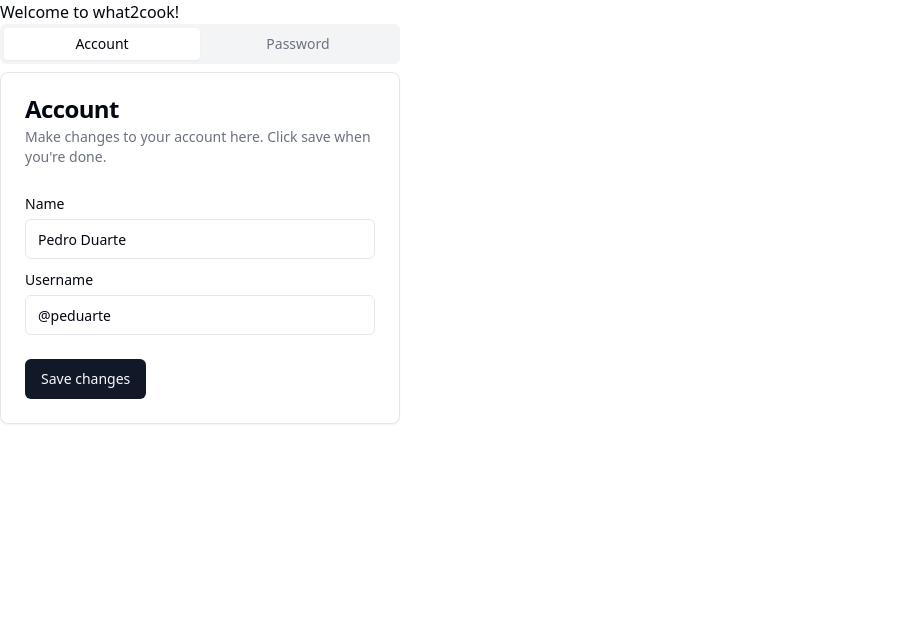
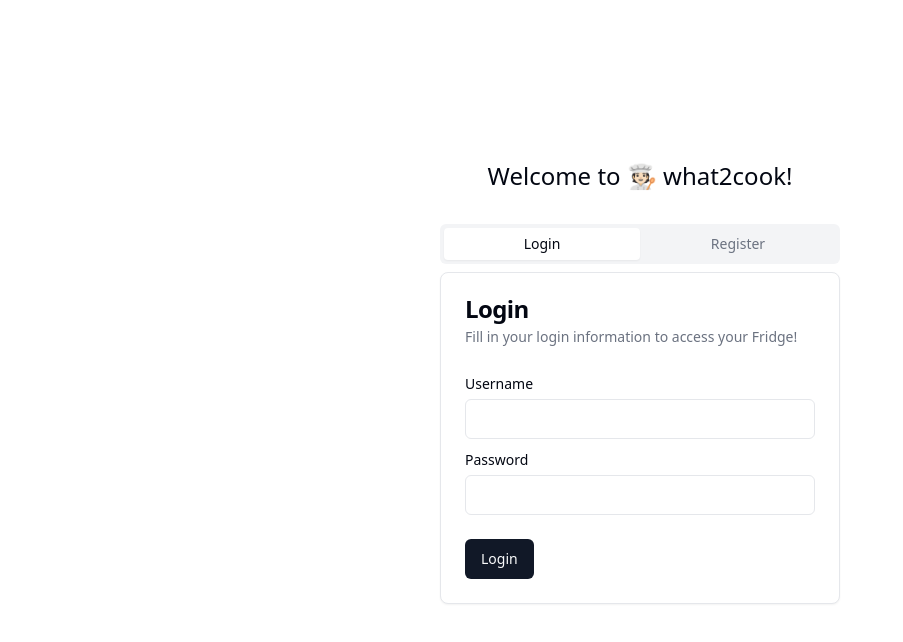
Before and after one commit to JLSanchez87/what2cook-front, a Next.js app: page / in a window 1280 px wide. Shown: the top 642 px of the page, without its empty margins (0-903 px from the left). Built offline with nearby package versions, Linux system fonts and the light colour scheme.

Commit message:
made login and registration as components. Started on landing page

```diff
--- /dev/null
+++ b/src/components/LoginForm.tsx
@@ -0,0 +1,89 @@
+import axios from "axios";
+import { useRouter } from "next/router";
+import { z } from "zod";
+import { useForm } from "react-hook-form";
+import { zodResolver } from "@hookform/resolvers/zod";
+import { useState } from "react";
+import { CardContent, CardFooter } from "@/components/ui/card";
+import { Label } from "@/components/ui/label";
+import { Input } from "@/components/ui/input";
+import { Button } from "@/components/ui/button";
+
+const loginFormValidator = z
+  .object({
+    username: z.string().nonempty().max(20),
+    password: z
+      .string()
+      .min(10, { message: "password must be 10 or more characters" }),
+  })
+  .strict();
+
+type DataFromLoginForm = z.infer<typeof loginFormValidator>;
+
+const LoginForm = () => {
+  const [error, setError] = useState<string | null>(null);
+  const router = useRouter();
+  const handleLoginFormSubmit = async (data: DataFromLoginForm) => {
+    try {
+      const response = await axios.post("http://localhost:3001/login", {
+        username: data.username,
+        password: data.password,
+      });
+      localStorage.setItem("token", response.data.token);
+      router.push("/");
+      window.location.href = "/";
+    } catch (error) {
+      setError("Incorrect username or password.");
+    }
+  };
+
+  const {
+    register,
+    handleSubmit,
+    formState: { errors },
+  } = useForm<DataFromLoginForm>({
+    resolver: zodResolver(loginFormValidator),
+  });
+
+  return (
+    <>
+      <form
+        id="login-form"
+        onSubmit={handleSubmit(handleLoginFormSubmit)}
+        className="flex flex-col"
+      >
+        <CardContent className="space-y-2">
+          <div className="space-y-1">
+            <Label htmlFor="username">Username</Label>
+            <Input
+              id="username"
+              {...register("username")}
+              autoComplete="username"
+            />
+            {errors.username && (
+              <p className="text-red-400">{errors.username.message}</p>
+            )}
+          </div>
+          <div className="space-y-1">
+            <Label htmlFor="password">Password</Label>
+            <Input
+              type="password"
+              id="password"
+              {...register("password")}
+              autoComplete="current-password"
+            />
+            {errors.password && (
+              <p className="text-red-400">{errors.password.message}</p>
+            )}
+          </div>
+        </CardContent>
+        <CardFooter>
+          <Button type="submit">Login</Button>
+          {error && <p className="text-red-400">{error}</p>}
+        </CardFooter>
+      </form>
+    </>
+  );
+};
+
+export default LoginForm;
--- a/src/components/NavBar.tsx
+++ b/src/components/NavBar.tsx
@@ -1,6 +1,7 @@
 import { User } from "@/types/Interfaces";
 import axios from "axios";
 import Link from "next/link";
+import { useRouter } from "next/router";
 import { useEffect, useState } from "react";
 
 const NavBar = () => {
@@ -33,13 +34,17 @@ const NavBar = () => {
     getUserInfo();
   }, [token]);
 
+  const router = useRouter();
+
   const handleClick = () => {
     localStorage.removeItem("token");
     setToken(null);
+    // router.push("/");
+    window.location.reload();
   };
 
   if (user === null) {
-    return <p>Loading book, please wait...</p>;
+    return;
   }
 
   return (
--- /dev/null
+++ b/src/components/Register.tsx
@@ -0,0 +1,106 @@
+import axios from "axios";
+import { useRouter } from "next/router";
+import { z } from "zod";
+import { useForm } from "react-hook-form";
+import { zodResolver } from "@hookform/resolvers/zod";
+import { useState } from "react";
+import { CardContent, CardFooter } from "@/components/ui/card";
+import { Label } from "@/components/ui/label";
+import { Input } from "@/components/ui/input";
+import { Button } from "@/components/ui/button";
+
+const registrationValidator = z
+  .object({
+    username: z.string().nonempty().max(20),
+    password: z.string().min(10),
+    email: z.string().email({ message: "Invalid email address" }),
+  })
+  .strict();
+
+type DataFromRegistrationForm = z.infer<typeof registrationValidator>;
+
+const Registration = () => {
+  const [error, setError] = useState<string | null>(null);
+  const router = useRouter();
+  const handleRegistrationFormSubmit = async (
+    data: DataFromRegistrationForm
+  ) => {
+    try {
+      const response = await axios.post("http://localhost:3001/register", {
+        username: data.username,
+        password: data.password,
+        email: data.email,
+      });
+      router.push("/");
+      window.location.href = "/";
+    } catch (error) {
+      setError("Incorrect information has been entered");
+    }
+  };
+
+  const {
+    register,
+    handleSubmit,
+    formState: { errors },
+  } = useForm<DataFromRegistrationForm>({
+    resolver: zodResolver(registrationValidator),
+  });
+
+  return (
+    <>
+      <form
+        id="login-form"
+        onSubmit={handleSubmit(handleRegistrationFormSubmit)}
+        className="flex flex-col"
+      >
+        <CardContent className="space-y-2">
+          <div className="space-y-1">
+            <Label htmlFor="username">Username</Label>
+            <Input
+              id="username"
+              {...register("username")}
+              autoComplete="username"
+              placeholder="max. 20 characters"
+            />
+            {errors.username && (
+              <p className="text-red-400">{errors.username.message}</p>
+            )}
+          </div>
+          <div className="space-y-1">
+            <Label htmlFor="password">E-mail</Label>
+            <Input
+              type="email"
+              id="email"
+              {...register("email")}
+              autoComplete="email"
+              placeholder="please provide a valid email"
+            />
+            {errors.email && (
+              <p className="text-red-400">{errors.email.message}</p>
+            )}
+          </div>
+
+          <div className="space-y-1">
+            <Label htmlFor="password">Password</Label>
+            <Input
+              type="password"
+              id="password"
+              {...register("password")}
+              autoComplete="new-password"
+              placeholder="min. 10 characters"
+            />
+            {errors.password && (
+              <p className="text-red-400">{errors.password.message}</p>
+            )}
+          </div>
+        </CardContent>
+        <CardFooter>
+          <Button type="submit">Create account</Button>
+          {error && <p className="text-red-400">{error}</p>}
+        </CardFooter>
+      </form>
+    </>
+  );
+};
+
+export default Registration;
--- a/src/components/Welcome.tsx
+++ b/src/components/Welcome.tsx
@@ -1,73 +1,48 @@
-import { Button } from "@/components/ui/button";
 import {
   Card,
-  CardContent,
   CardDescription,
-  CardFooter,
   CardHeader,
   CardTitle,
 } from "@/components/ui/card";
-import { Input } from "@/components/ui/input";
-import { Label } from "@/components/ui/label";
 import { Tabs, TabsContent, TabsList, TabsTrigger } from "@/components/ui/tabs";
+import LoginForm from "./LoginForm";
+import Register from "./Register";
 
 const Welcome = () => {
   return (
-    <>
-      <h1>Welcome to what2cook!</h1>
-      <Tabs defaultValue="account" className="w-[400px]">
+    <main className="flex flex-col pt-40 items-center min-h-screen">
+      <h1 className="mb-8 text-2xl">Welcome to 🧑🏻‍🍳 what2cook!</h1>
+      <Tabs defaultValue="login" className="w-[400px]">
         <TabsList className="grid w-full grid-cols-2">
-          <TabsTrigger value="account">Account</TabsTrigger>
-          <TabsTrigger value="password">Password</TabsTrigger>
+          <TabsTrigger value="login">Login</TabsTrigger>
+          <TabsTrigger value="register">Register</TabsTrigger>
         </TabsList>
-        <TabsContent value="account">
+
+        <TabsContent value="login">
           <Card>
             <CardHeader>
-              <CardTitle>Account</CardTitle>
+              <CardTitle>Login</CardTitle>
               <CardDescription>
-                Make changes to your account here. Click save when you're done.
+                Fill in your login information to access your Fridge!
               </CardDescription>
             </CardHeader>
-            <CardContent className="space-y-2">
-              <div className="space-y-1">
-                <Label htmlFor="name">Name</Label>
-                <Input id="name" defaultValue="Pedro Duarte" />
-              </div>
-              <div className="space-y-1">
-                <Label htmlFor="username">Username</Label>
-                <Input id="username" defaultValue="@peduarte" />
-              </div>
-            </CardContent>
-            <CardFooter>
-              <Button>Save changes</Button>
-            </CardFooter>
+            <LoginForm />
           </Card>
         </TabsContent>
-        <TabsContent value="password">
+
+        <TabsContent value="register">
           <Card>
             <CardHeader>
-              <CardTitle>Password</CardTitle>
+              <CardTitle>Create a new account!</CardTitle>
               <CardDescription>
-                Change your password here. After saving, you'll be logged out.
+                Create your account here, after registering you can log in!
               </CardDescription>
             </CardHeader>
-            <CardContent className="space-y-2">
-              <div className="space-y-1">
-                <Label htmlFor="current">Current password</Label>
-                <Input id="current" type="password" />
-              </div>
-              <div className="space-y-1">
-                <Label htmlFor="new">New password</Label>
-                <Input id="new" type="password" />
-              </div>
-            </CardContent>
-            <CardFooter>
-              <Button>Save password</Button>
-            </CardFooter>
+            <Register />
           </Card>
         </TabsContent>
       </Tabs>
-    </>
+    </main>
   );
 };
 
--- a/src/pages/login.tsx
+++ b/src/pages/login.tsx
@@ -1,86 +1,12 @@
-import axios from "axios";
-import { useRouter } from "next/router";
-import { z } from "zod";
-import { useForm } from "react-hook-form";
-import { zodResolver } from "@hookform/resolvers/zod";
 import Wrapper from "@/components/Wrapper";
-import { useState } from "react";
-
-const loginFormValidator = z
-  .object({
-    username: z.string().nonempty().max(20),
-    password: z
-      .string()
-      .min(10, { message: "password must be 10 or more characters" }),
-  })
-  .strict();
-
-type DataFromLoginForm = z.infer<typeof loginFormValidator>;
+import LoginForm from "@/components/LoginForm";
 
 const Login = () => {
-  const [error, setError] = useState<string | null>(null);
-  const router = useRouter();
-  const handleLoginFormSubmit = async (data: DataFromLoginForm) => {
-    try {
-      // console.log(data);
-      const response = await axios.post("http://localhost:3001/login", {
-        username: data.username,
-        password: data.password,
-      });
-      localStorage.setItem("token", response.data.token);
-      router.push("/");
-    } catch (error) {
-      setError("Incorrect username or password.");
-    }
-  };
-
-  const {
-    register,
-    handleSubmit,
-    formState: { errors },
-  } = useForm<DataFromLoginForm>({
-    resolver: zodResolver(loginFormValidator),
-  });
-
   return (
     <Wrapper>
       <div className="flex flex-col p-8">
         <h1>Login</h1>
-        <form
-          onSubmit={handleSubmit(handleLoginFormSubmit)}
-          className="flex flex-col"
-        >
-          <label htmlFor="name" className="mt-4">
-            Username
-          </label>
-          <input
-            className="w-1/3 sm:w-full border-solid border-2 border-gray-400 rounded-md"
-            type="text"
-            id="name"
-            {...register("username")}
-          />
-          {errors.username && (
-            <p className="text-red-400">{errors.username.message}</p>
-          )}
-
-          <label htmlFor="password" className="mt-4">
-            Password
-          </label>
-          <input
-            className="border-solid border-2 border-gray-400 rounded-md"
-            type="password"
-            id="password"
-            {...register("password")}
-          />
-          {errors.password && (
-            <p className="text-red-400">{errors.password.message}</p>
-          )}
-
-          <button type="submit" className="my-4">
-            Login
-          </button>
-          {error && <p className="text-red-400">{error}</p>}
-        </form>
+        <LoginForm />
       </div>
     </Wrapper>
   );
```
Also changed, not shown: public/landing-bg.jpg (added), src/styles/globals.css (line endings or trailing spaces).
